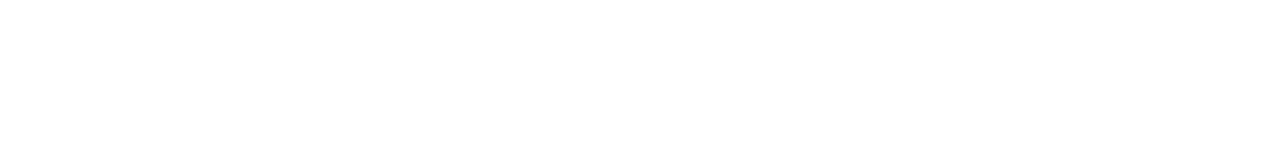
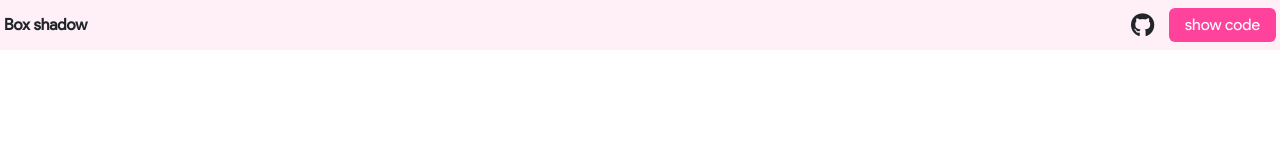
Before and after one commit to roshana01/Box_shadow_generator, a plain HTML site: page index.htm in a window 1280 px wide. Drawn offline with nearby package versions, Linux system fonts and the light colour scheme.

Commit message:
add header

```diff
--- a/assets/style/app.css
+++ b/assets/style/app.css
@@ -0,0 +1,23 @@
+body{
+    font-family: "Product Sans Regular";
+}
+:root{
+    --main-color : #fff0f8;
+    --second-color : #ff429c;
+    --text--color:#fff
+}
+header {
+    width: 100%;
+    background-color: var(--main-color);
+}
+
+.header-shadowCode button{
+    background-color: var(--second-color);
+    padding: .3rem 1rem;
+    border-radius: 6px;
+    color:var(--text--color) ;
+}
+.header-shadowCode i{
+    font-size: 1.5rem;
+    margin-right: .9rem;
+}
--- a/index.htm
+++ b/index.htm
@@ -6,11 +6,6 @@
         <meta name="viewport" content="width=device-width, initial-scale=1.0" />
         <title>Wheather_app</title>
 
-        <link
-            rel="shortcut icon"
-            href="assets/icon/clear.png"
-            type="image/x-icon"
-        />
         <!-- ------------------------------reset.css------------------------------>
         <link rel="stylesheet" href="assets/style/reset.css" />
         <!-- ------------------------------font.css------------------------------>
@@ -18,7 +13,10 @@
         <!-- ------------------------------fontAwesome.css------------------------------>
         <link
             rel="stylesheet"
-            href="assets/font-awesome/css/font-awesome.min.css"
+            href="https://cdnjs.cloudflare.com/ajax/libs/font-awesome/6.1.1/css/all.min.css"
+            integrity="sha512-KfkfwYDsLkIlwQp6LFnl8zNdLGxu9YAA1QvwINks4PhcElQSvqcyVLLD9aMhXd13uQjoXtEKNosOWaZqXgel0g=="
+            crossorigin="anonymous"
+            referrerpolicy="no-referrer"
         />
         <!-- ------------------------------BootStrap.css------------------------------>
         <link
@@ -39,17 +37,17 @@
     </head>
 
     <body>
-
-
-
-
-
-
-
-
-
-
-
+        <header>
+            <div class="container flex justify-between items-center p-1 py-2">
+                <div class="title-header font-bold">
+                    <h2>Box shadow</h2>
+                </div>
+                <div class="header-shadowCode flex items-center">
+                    <i class="fa-brands fa-github"></i>
+                    <button>show code</button>
+                </div>
+            </div>
+        </header>
 
         <!-- ------------------script.js------------------------>
         <script src="./assets/script/script.js"></script>
```
